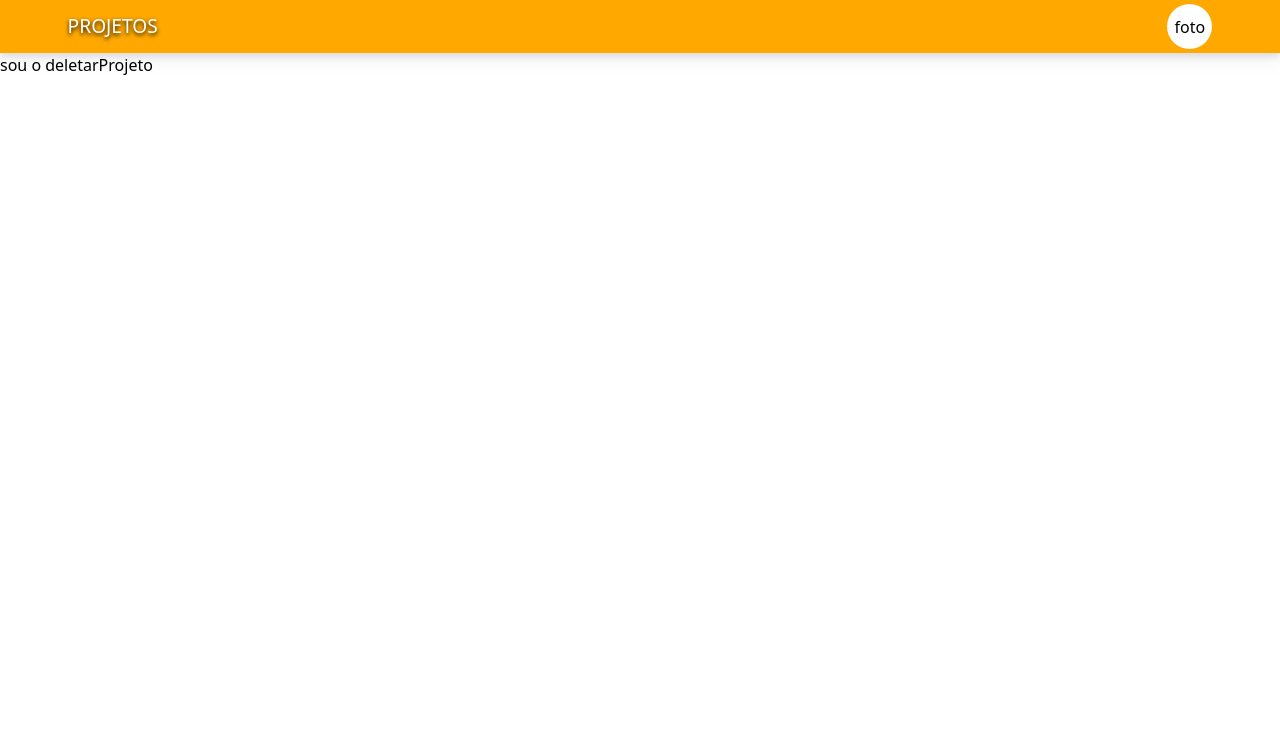
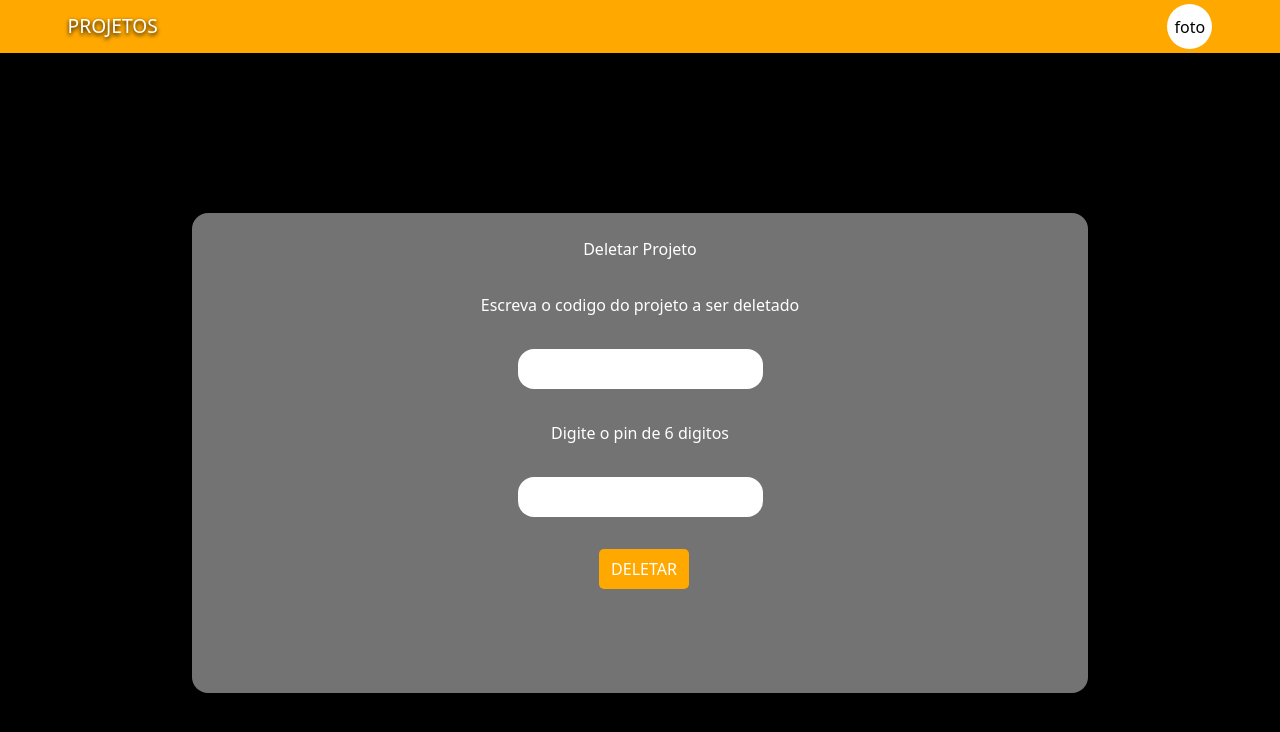
Before and after one commit to KProjetos/admp, a React (Vite) app in the folder AdmP/: page /deletarprojeto in a window 1280 px wide. Shown: the top 732 px of the page. Built offline with nearby package versions, Linux system fonts and the light colour scheme.

Commit message:
front do deletar

```diff
--- a/AdmP/src/pages/deletarProjeto/deletarprojeto.jsx
+++ b/AdmP/src/pages/deletarProjeto/deletarprojeto.jsx
@@ -1,7 +1,17 @@
 
 function Deletarprojeto() {
     return(
-        <div className="">sou o deletarProjeto</div>
+        <div className="w-[100%] h-[100vh] flex justify-center items-center bg-black">
+            <div className="w-[70%] h-[60vh] bg-div-login text-white rounded-2xl text-center p-6 space-y-8 ">
+                <h1>Deletar Projeto</h1>
+                <h2>Escreva o codigo do projeto a ser deletado</h2>
+                <input type="text" name="cod" id="cod" className="rounded-2xl text-center h-[5vh] text-black font-bold"/>
+                <h2>Digite o pin de 6 digitos</h2>
+                <input type="text" name="pin" id="pin" className="rounded-2xl text-center h-[5vh] text-black font-bold"/><br/>
+                <button className="btn-primary hover:btn-secundary mt-4 ml-2">DELETAR</button>
+            </div>
+
+        </div>
     )
 }
 
```
